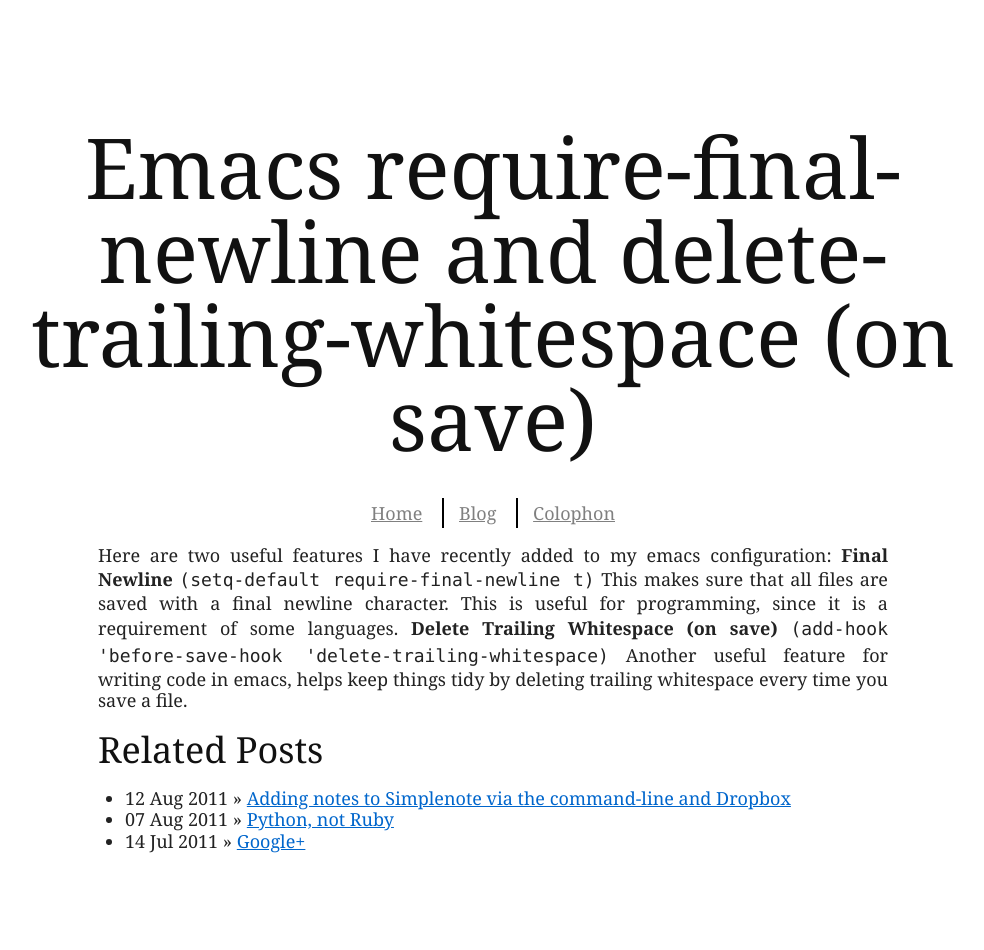
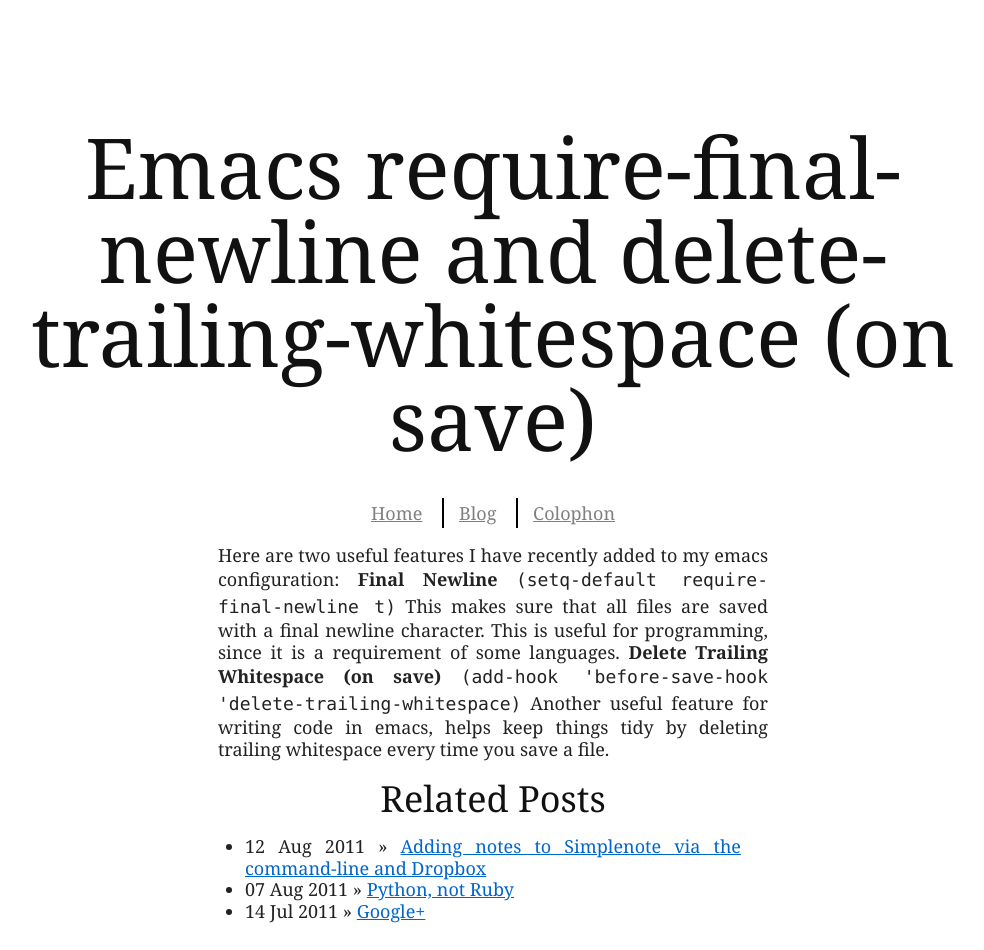
Before and after one commit to davidbeckingsale/davidbeckingsale.github.io, a Jekyll site: the page built from _posts/2010-10-14-emacs-require-final-newline-and-delete-trailing-whitespace-on-save.md, in a window 1280 px wide. Shown: the whole page, without its empty margins (147-1131 px from the left). Built offline with Jekyll 4.4.1, drawn with Linux system fonts in a browser that asks for light colours; nearby versions of some CDN libraries; some web fonts are replaced; Markdown is read by kramdown in place of the engine named in the settings; before the commit the page ends 900 px from its top, so only the background shows below that.

Commit message:
MADE MAIN CONTENT COLUMN NARROWER

```diff
--- a/_layouts/post.html
+++ b/_layouts/post.html
@@ -13,10 +13,13 @@
             <li><a href="/colophon.html">Colophon</a></li>
         </ul>
     </div>
+    {% if page.title != "Blog Posts" %}
+    <div class="span-14 prepend-3 append-3">
+    {% endif %}
     {{ content }}
     {% if page.type == "post" %}
     <div id="related">
-        <h2>Related Posts</h2>
+        <h2 style="text-align: center">Related Posts</h2>
         <ul class="posts">
             {% for post in site.related_posts limit:3 %}
             <li><span>{{ post.date | date_to_string }}</span> &raquo; <a href="{{ post.url }}">{{ post.title }}</a></li>
@@ -24,4 +27,7 @@
         </ul>
     </div>
     {% endif %}
+    {% if page.title != "Blog Posts" %}
+    </div>
+    {% endif %}
 </div>
--- a/blog.html
+++ b/blog.html
@@ -7,7 +7,7 @@
 
 <div id="home">
 <div class="span-20 prepend-2 append-2">
-  <ul class="posts">
+<ul class="posts">
     {% for post in site.posts %}
       <li><a href="{{ post.url }}">{{ post.title }}</a>, <span>{{ post.date | date_to_string }}</span></li>
     {% endfor %}
```
